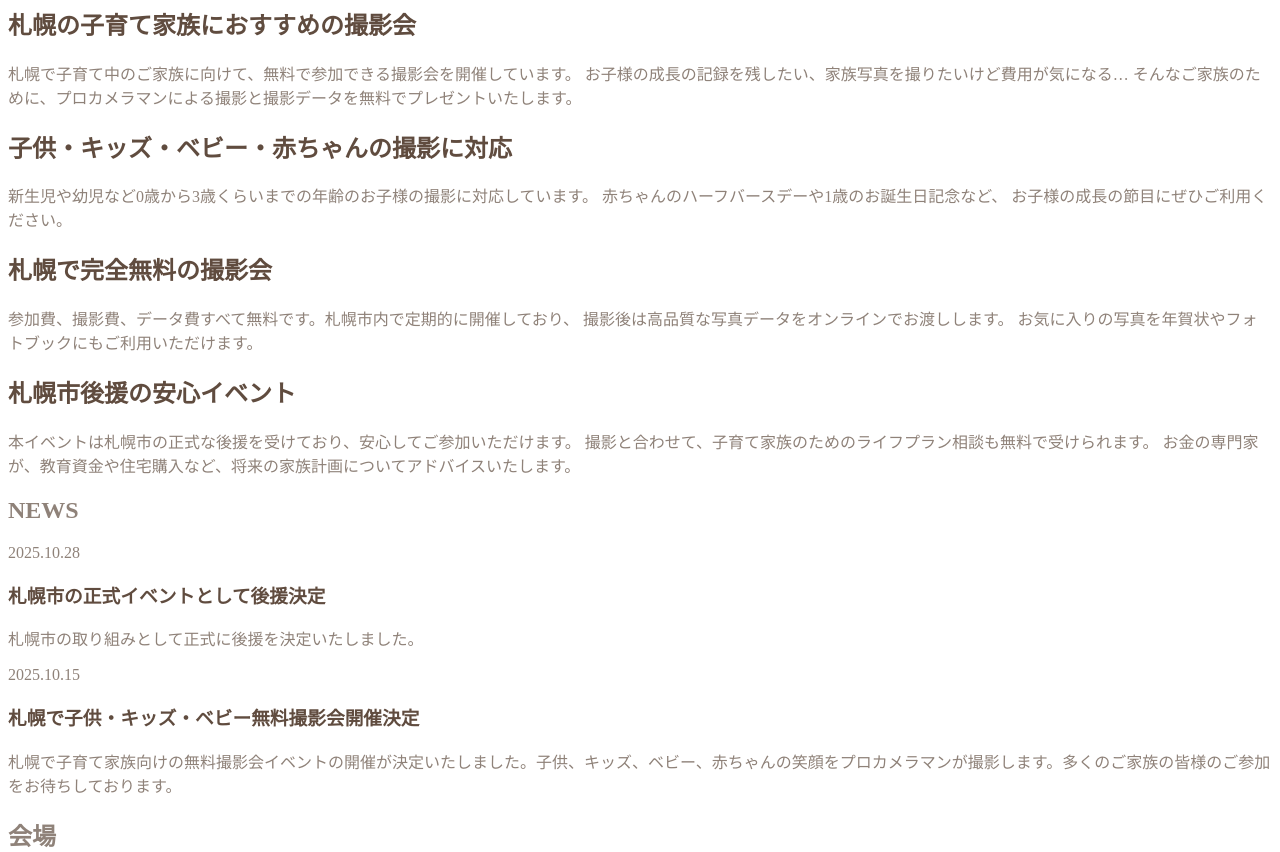
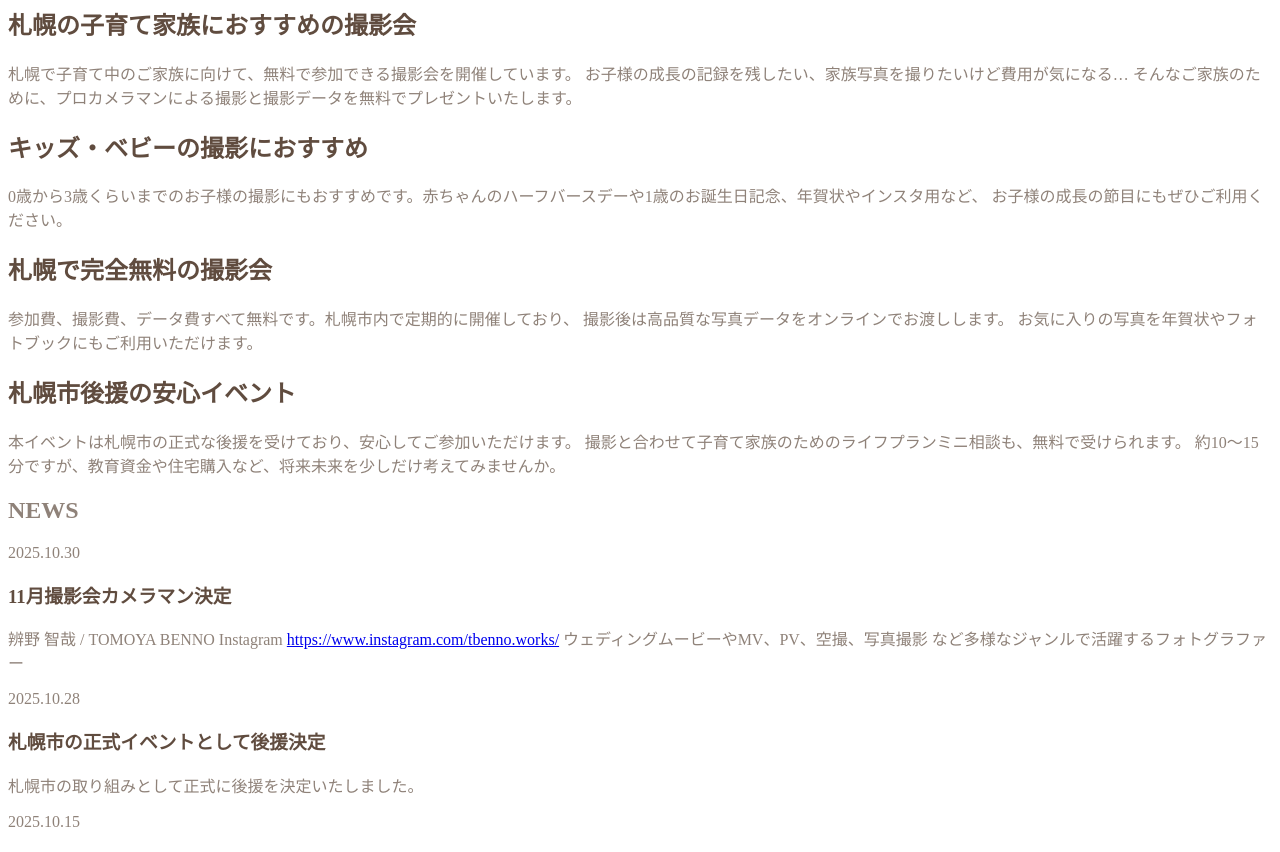
Before and after one commit to kengo-ishii/lp-lifemeister-event, a Next.js app: page /home in a window 1280 px wide. Shown: the part 760-1612 px from the top of the page. Built offline with nearby package versions, Linux system fonts and the light colour scheme.

Commit message:
1.0.1-202510310751

```diff
--- a/src/components/news.tsx
+++ b/src/components/news.tsx
@@ -1,6 +1,7 @@
 'use client'
 
 import Image from 'next/image'
+import { ReactNode } from 'react'
 
 interface NewsItem {
   date: string
@@ -9,7 +10,36 @@ interface NewsItem {
   image?: string
 }
 
+// URLを検出してリンクに変換する関数
+const linkifyText = (text: string): ReactNode => {
+  const urlRegex = /(https?:\/\/[^\s]+)/g
+  const parts = text.split(urlRegex)
+  const urlPattern = /^https?:\/\//
+
+  return parts.map((part, index) => {
+    if (urlPattern.test(part)) {
+      return (
+        <a
+          key={index}
+          href={part}
+          target="_blank"
+          rel="noopener noreferrer"
+          className="text-blue-600 hover:text-blue-800 underline break-all"
+        >
+          {part}
+        </a>
+      )
+    }
+    return part
+  })
+}
+
 const newsData: NewsItem[] = [
+  {
+    date: '2025.10.30',
+    title: '11月撮影会カメラマン決定',
+    description: '辨野 智哉 / TOMOYA BENNO\nInstagram\nhttps://www.instagram.com/tbenno.works/\nウェディングムービーやMV、PV、空撮、写真撮影\nなど多様なジャンルで活躍するフォトグラファー',
+  },
   {
     date: '2025.10.28',
     title: '札幌市の正式イベントとして後援決定',
@@ -56,8 +86,8 @@ export default function News() {
                     <h3 className="text-xl font-semibold mb-2" style={{ fontFamily: 'Noto Sans JP', color: '#604c3fff' }}>
                       {item.title}
                     </h3>
-                    <p className="leading-relaxed" style={{ fontFamily: 'Noto Sans JP', color: '#8f8279ff' }}>
-                      {item.description}
+                    <p className="leading-relaxed whitespace-pre-line" style={{ fontFamily: 'Noto Sans JP', color: '#8f8279ff' }}>
+                      {linkifyText(item.description)}
                     </p>
                   </div>
                 </div>
--- a/src/components/seoContent.tsx
+++ b/src/components/seoContent.tsx
@@ -30,12 +30,11 @@ export default function SEOContent() {
 
             <div>
               <h2 className="text-2xl font-semibold mb-3" style={{ fontFamily: 'Noto Sans JP', color: '#604c3fff' }}>
-                子供・キッズ・ベビー・赤ちゃんの撮影に対応
+                キッズ・ベビーの撮影におすすめ
               </h2>
               <p className="leading-relaxed" style={{ fontFamily: 'Noto Sans JP', color: '#8f8279ff' }}>
-                新生児や幼児など0歳から3歳くらいまでの年齢のお子様の撮影に対応しています。
-                赤ちゃんのハーフバースデーや1歳のお誕生日記念など、
-                お子様の成長の節目にぜひご利用ください。
+                0歳から3歳くらいまでのお子様の撮影にもおすすめです。赤ちゃんのハーフバースデーや1歳のお誕生日記念、年賀状やインスタ用など、
+                お子様の成長の節目にもぜひご利用ください。
               </p>
             </div>
 
@@ -56,8 +55,8 @@ export default function SEOContent() {
               </h2>
               <p className="leading-relaxed" style={{ fontFamily: 'Noto Sans JP', color: '#8f8279ff' }}>
                 本イベントは札幌市の正式な後援を受けており、安心してご参加いただけます。
-                撮影と合わせて、子育て家族のためのライフプラン相談も無料で受けられます。
-                お金の専門家が、教育資金や住宅購入など、将来の家族計画についてアドバイスいたします。
+                撮影と合わせて子育て家族のためのライフプランミニ相談も、無料で受けられます。
+                約10〜15分ですが、教育資金や住宅購入など、将来未来を少しだけ考えてみませんか。
               </p>
             </div>
           </div>
```
Also changed, not shown: app/layout.tsx (+31 -7 lines), 1 other file (tests, documents, lock files or other folders).
